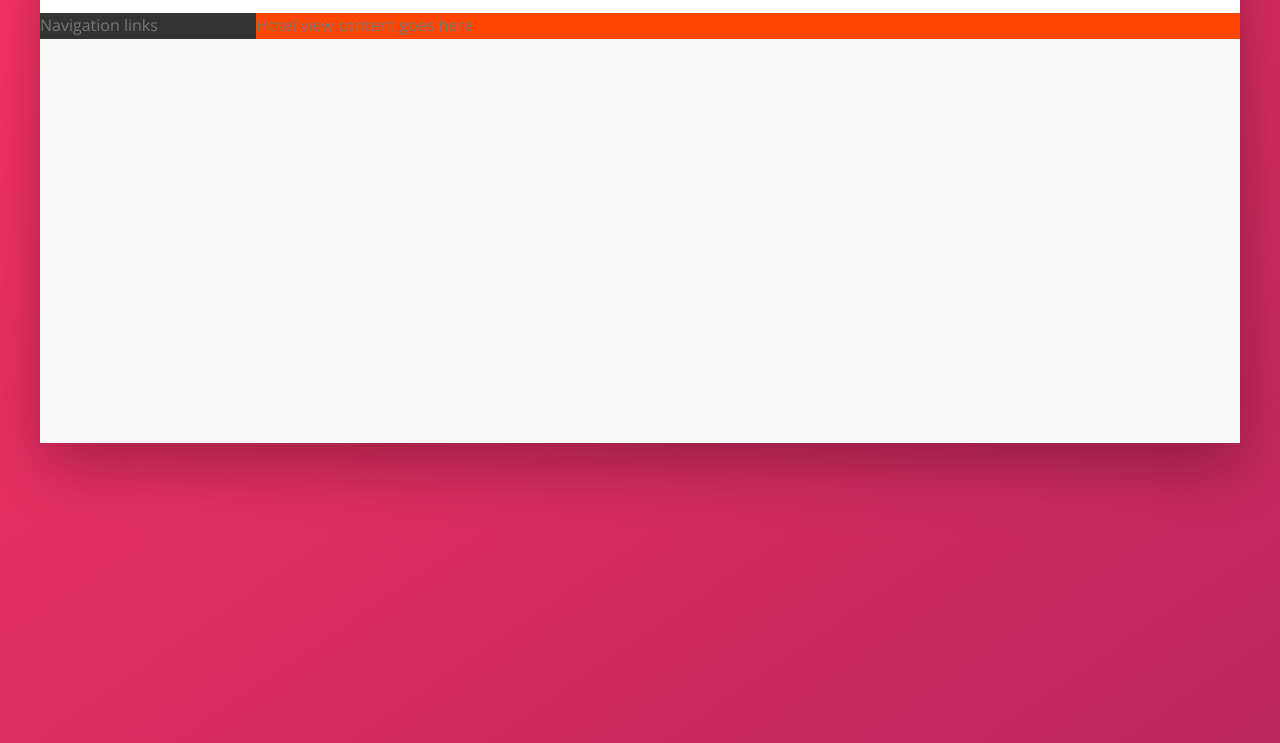
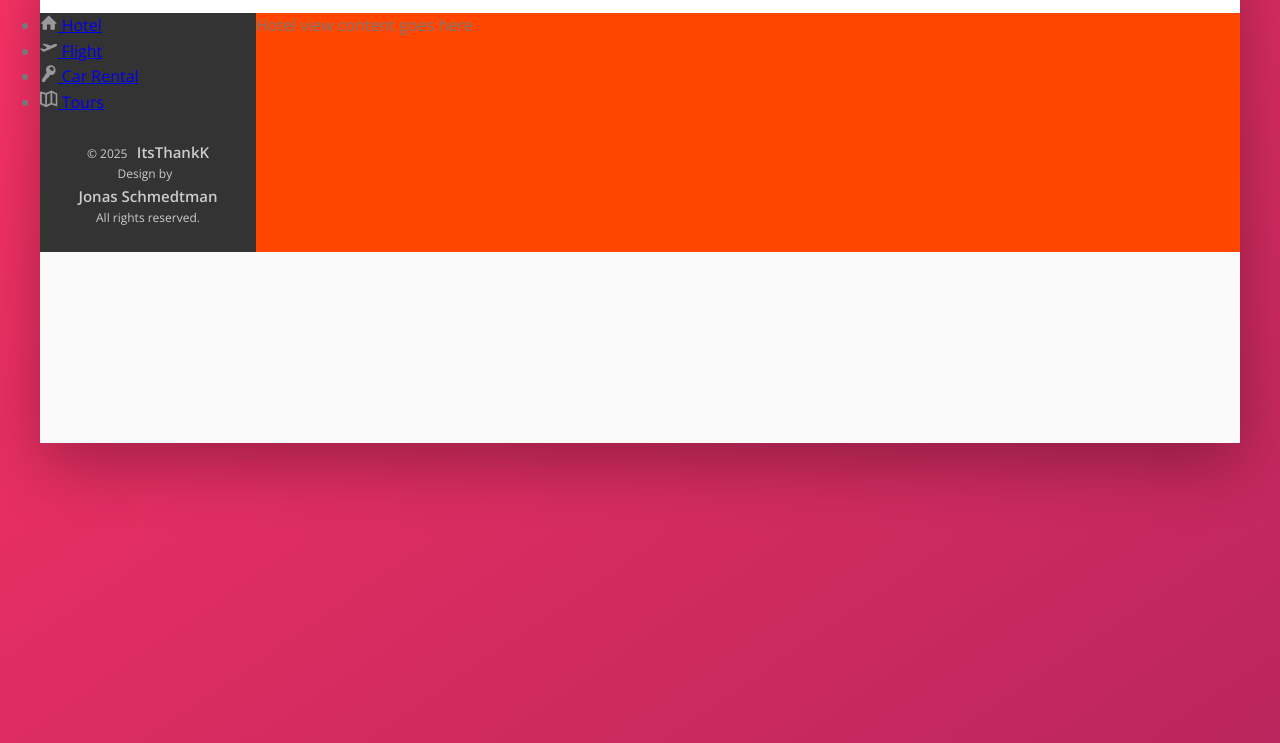
Before and after one commit to ItsThankK/trillo_project, a website: page index.html in a window 1280 px wide. Shown: the part 137-880 px from the top of the page. Drawn offline with nearby package versions, Linux system fonts and the light colour scheme.

Commit message:
start sidebar

```diff
--- a/index.html
+++ b/index.html
@@ -53,7 +53,54 @@
         </nav>
       </header>
       <div class="content">
-        <nav class="sidebar">Navigation links</nav>
+        <nav class="sidebar">
+          <ul class="side-nav">
+            <li class="side-nav__item">
+              <a href="#" class="side-nav__link">
+                <svg class="side-nav__icon">
+                  <use xlink:href="img/sprite.svg#icon-home"></use>
+                </svg>
+                <span>Hotel</span>
+              </a>
+            </li>
+            <li class="side-nav__item">
+              <a href="#" class="side-nav__link">
+                <svg class="side-nav__icon">
+                  <use xlink:href="img/sprite.svg#icon-aircraft-take-off"></use>
+                </svg>
+                <span>Flight</span>
+              </a>
+            </li>
+            <li class="side-nav__item">
+              <a href="#" class="side-nav__link">
+                <svg class="side-nav__icon">
+                  <use xlink:href="img/sprite.svg#icon-key"></use>
+                </svg>
+                <span>Car Rental</span>
+              </a>
+            </li>
+            <li class="side-nav__item">
+              <a href="#" class="side-nav__link">
+                <svg class="side-nav__icon">
+                  <use xlink:href="img/sprite.svg#icon-map"></use>
+                </svg>
+                <span>Tours</span>
+              </a>
+            </li>
+          </ul>
+          <div class="legal">
+            &copy; 2025 &nbsp;
+            <li class="legal__link">
+                <a href="https://x.com/ItsThankK">ItsThankK</a>
+            </li>
+            <br />
+            Design by &nbsp;
+            <li class="legal__link">
+              <a href="https://x.com/jonasschmedtman">Jonas Schmedtman</a>
+            </li>
+            <br />All rights reserved.
+          </div>
+        </nav>
         <main class="hotel-view">Hotel view content goes here</main>
       </div>
     </div>
--- a/sass/_components.scss
+++ b/sass/_components.scss
@@ -107,7 +107,40 @@
     border-radius: 50%;
     margin-right: 1rem;
   }
+}
 
-  &__user-name {
+.side-nav {
+  &__item {
+  }
+  &__link {
+  }
+
+  &__icon {
+    width: 1.75rem;
+    height: 1.75rem;
+    fill: var(--color-grey-dark-3);
   }
 }
+
+.legal {
+  font-size: 1.2rem;
+  color: var(--color-grey-light-4);
+  text-align: center;
+  padding: 2.5rem;
+
+  &__link {
+    display: inline-block;
+    a {
+      color: inherit;
+      text-decoration: none;
+      font-size: 1.5rem;
+      font-weight: 700;
+      transition: all 0.2s;
+    }
+
+    &:hover {
+      color: var(--color-primary);
+      transform: scale(1.1);
+    }
+  }
+}
--- a/sass/_layout.scss
+++ b/sass/_layout.scss
@@ -25,6 +25,9 @@
 .sidebar {
   background-color: var(--color-grey-dark-1);
   flex: 0 0 18%;
+  display: flex;
+  flex-direction: column;
+  justify-content: space-between;
 }
 
 .hotel-view {
```
Also changed, not shown: css/style.css, 1 other file.
